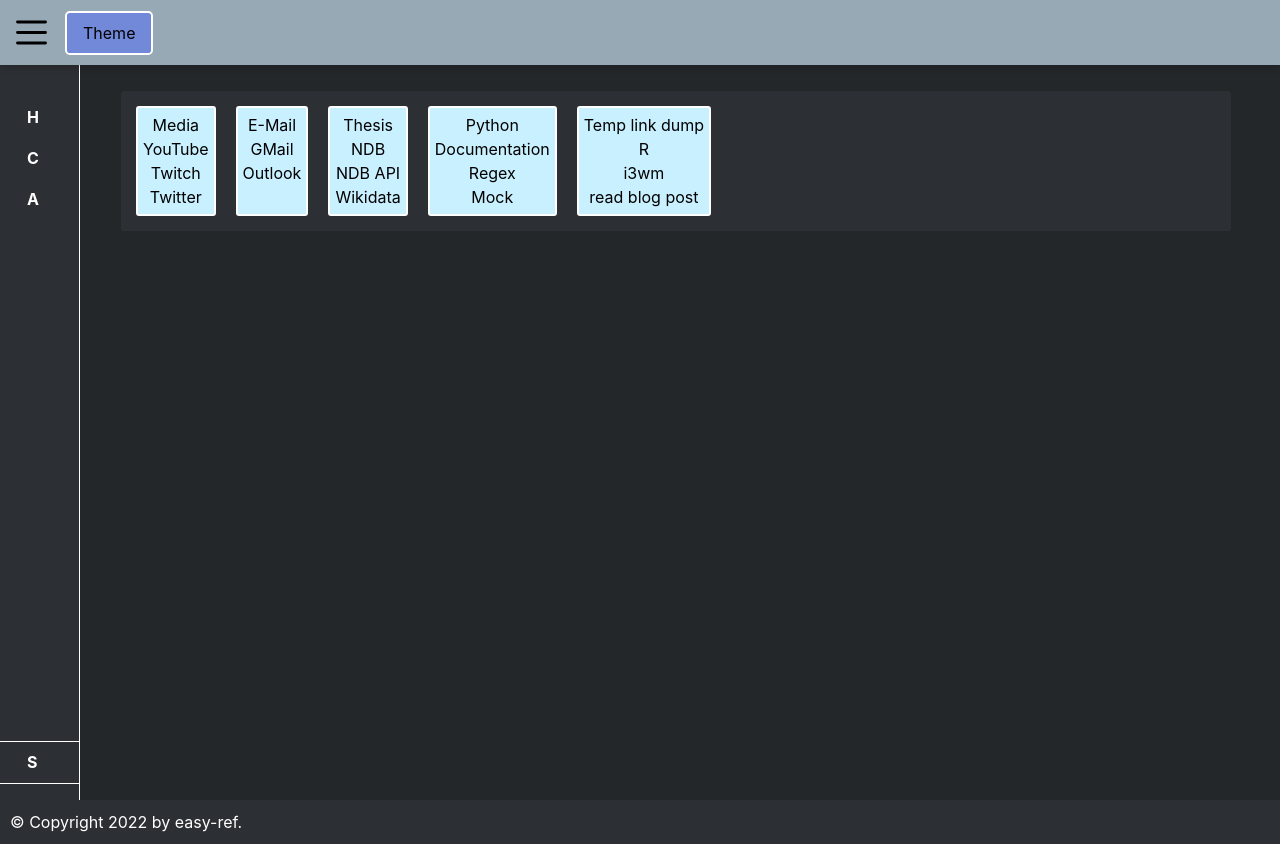
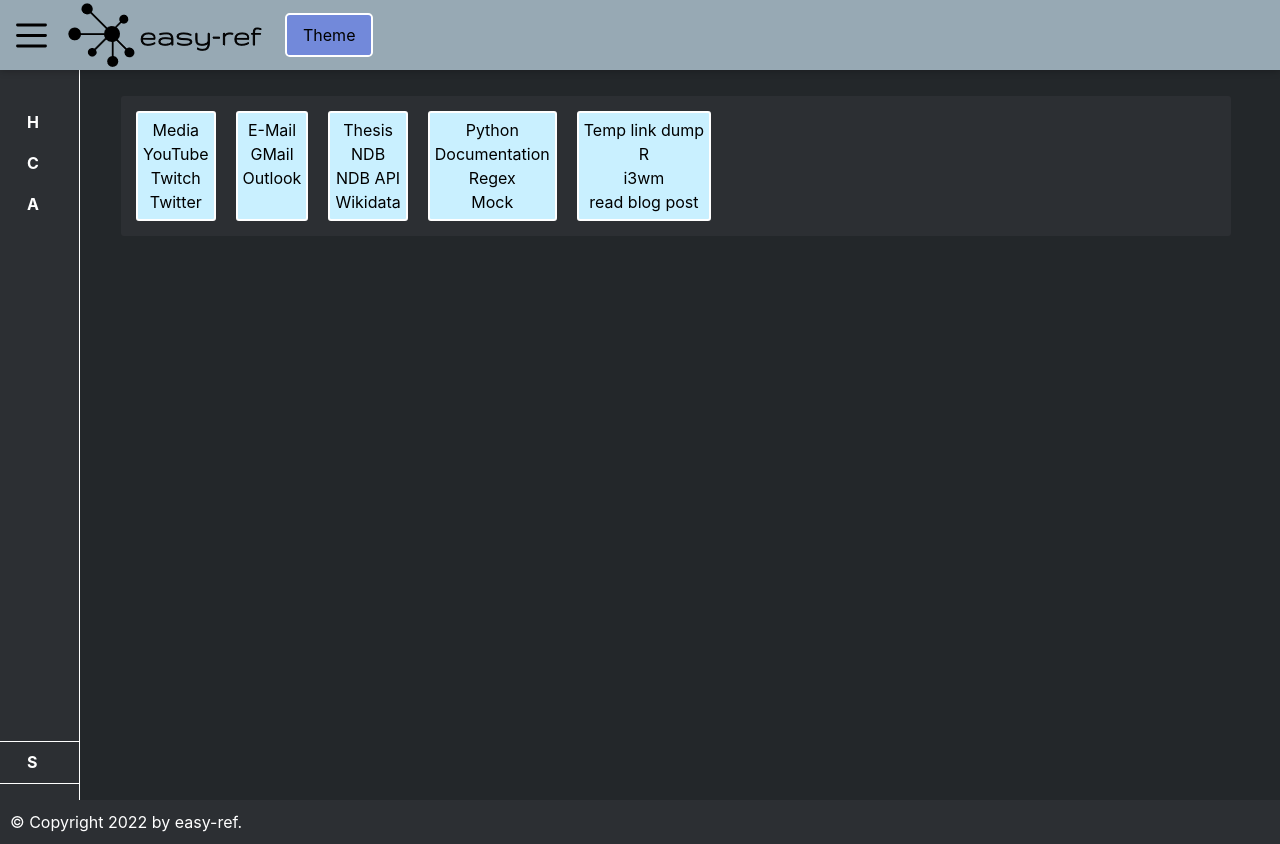
Before and after one commit to iTsluku/easy-ref, a Flask app: page / in a window 1280 px wide. Run offline with Flask 2, Linux system fonts and the light colour scheme; some libraries are stand-ins or nearby versions.

Commit message:
Add logo

```diff
--- a/static/styles/stylesheet.css
+++ b/static/styles/stylesheet.css
@@ -29,7 +29,7 @@ body.dark{
 }
 
 :root {
-    --header-height: 65px;
+    --header-height: 70px;
     --btn-text-color: rgb(80,80,80);
     --animation-duration: 200ms;
     --animation-timing-curve: ease-in-out;
@@ -240,7 +240,12 @@ body.dark .flexbox-item{
     color: black;
 }
 
+.easy-ref-logo{
+    margin-left: 10px;
+    margin-right: 10px;
+}
+
 .footer{
-background-color: var(--secondary-color-2);
-padding: 10px;
+    background-color: var(--secondary-color-2);
+    padding: 10px;
 }
--- a/templates/layout.html
+++ b/templates/layout.html
@@ -15,6 +15,9 @@
     <button class="menu-icon-btn" data-menu-icon-btn>
         <img class="menu-icon" src="{{url_for('static', filename='images/menu-icon.svg')}}"/>
     </button>
+    <div class="easy-ref-logo">
+        <img src="{{url_for('static', filename='images/easy-ref.png')}}"/>
+    </div>
     <button class="theme-toggle-button">
         Theme
     </button>
```
Also changed, not shown: static/images/easy-ref.png (added).
